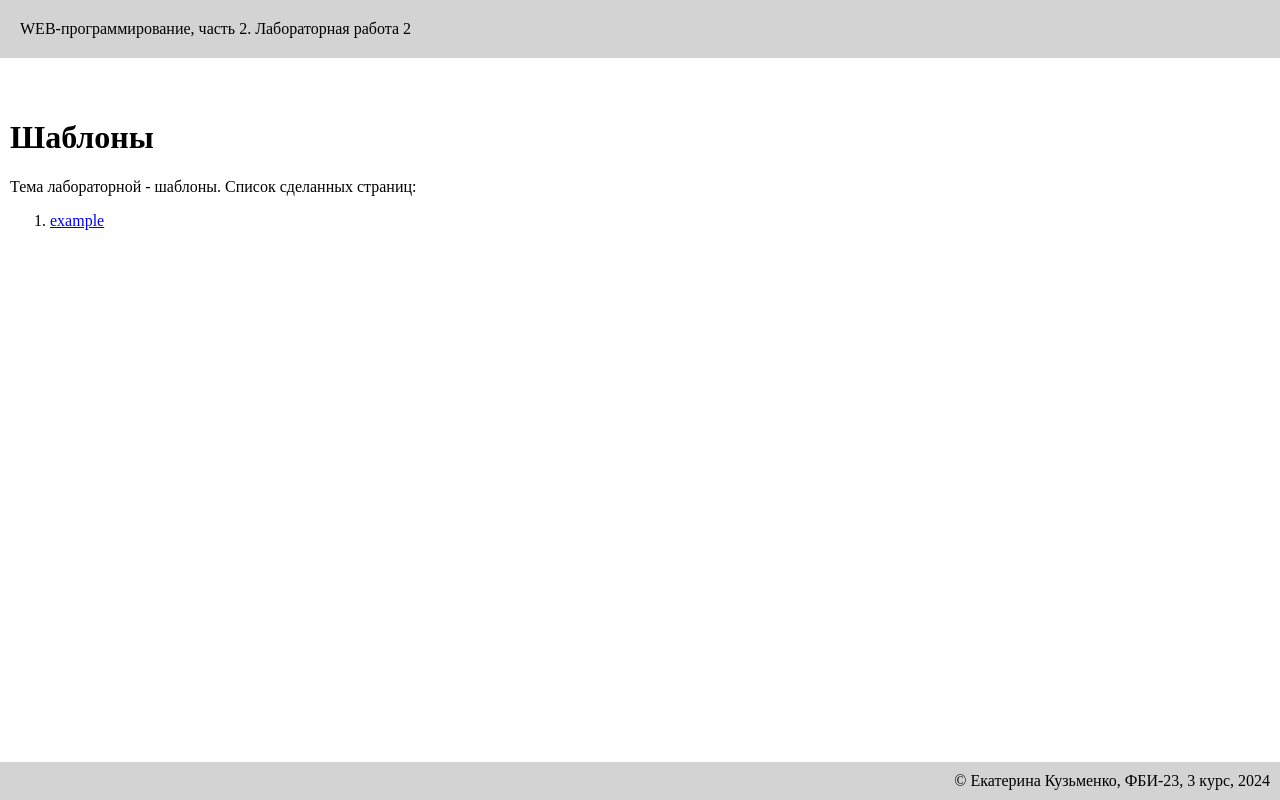
After one commit to Ekatuh/lapki-webki2semestr, a Flask app: page /lab2/ in a window 1280 px wide. The commit adds this page. Run offline with Flask 3, Linux system fonts and the light colour scheme.

Commit message:
Наследование шаблонов

```diff
--- a/app.py
+++ b/app.py
@@ -223,3 +223,7 @@ def example():
     return render_template('example.html',
                             name=name, number=number, group=group,
                             curs=curs, fruits=fruits)
+
+@app.route('/lab2/')
+def lab2 ():
+    return render_template('lab2.html')
--- /dev/null
+++ b/templates/base.html
@@ -0,0 +1,22 @@
+<!DOCTYPE html>
+<html lang="en">
+<head>
+    <meta charset="UTF-8">
+    <meta name="viewport" content="width=device-width, initial-scale=1.0">
+    <title>Екатерина Кузьменко. {% block lab %}{% endblock %}</title>
+    <link rel="stylesheet" href="{{url_for('static', filename='main.css')}}">
+</head>
+<body>
+    <header>
+        WEB-программирование, часть 2. {{ self.lab() }}
+    </header>
+
+    <main>
+        {% block main %}{% endblock %}
+    </main>
+
+    <footer>
+        &copy; Екатерина Кузьменко, ФБИ-23, 3 курс, 2024
+    </footer>
+</body>
+</html>
--- a/templates/example.html
+++ b/templates/example.html
@@ -44,7 +44,7 @@
             Введите курс,
         {% endif %}
 
-        2023
+        2024
     </footer>
 </body>
 </html>
--- /dev/null
+++ b/templates/lab2.html
@@ -0,0 +1,15 @@
+{% extends "base.html" %}
+
+{# Номер лабораторной работы: #}
+{% block lab %}Лабораторная работа 2{% endblock %}
+
+{# Основной контент: #}
+{% block main %}
+    <h1>Шаблоны</h1>
+    <div>Тема лабораторной - шаблоны. Список сделанных страниц:</div>
+    <ol>
+        <li>
+            <a href="/lab2/example">example</a>
+        </li>
+    </ol>
+{% endblock %}
```
Also changed, not shown: 1 other file.
